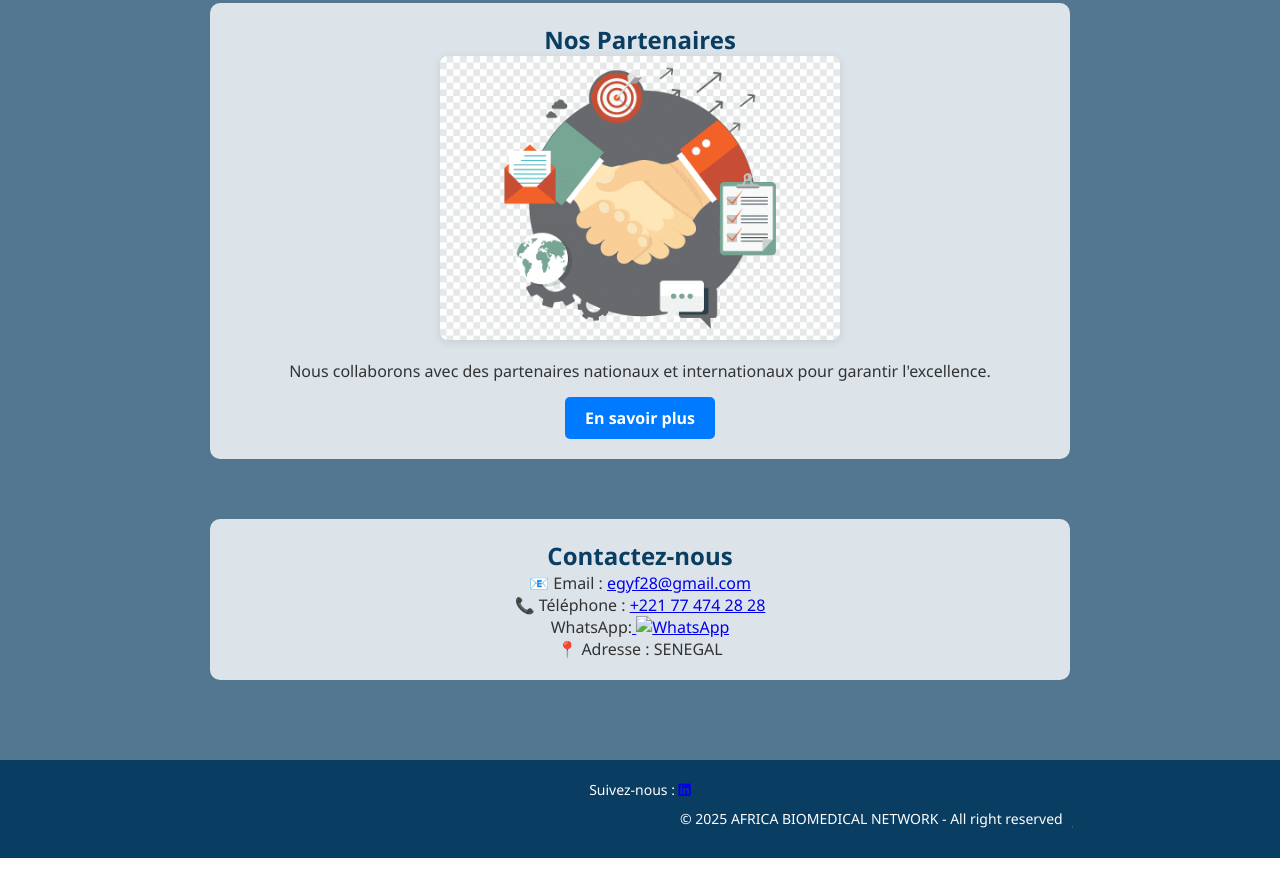
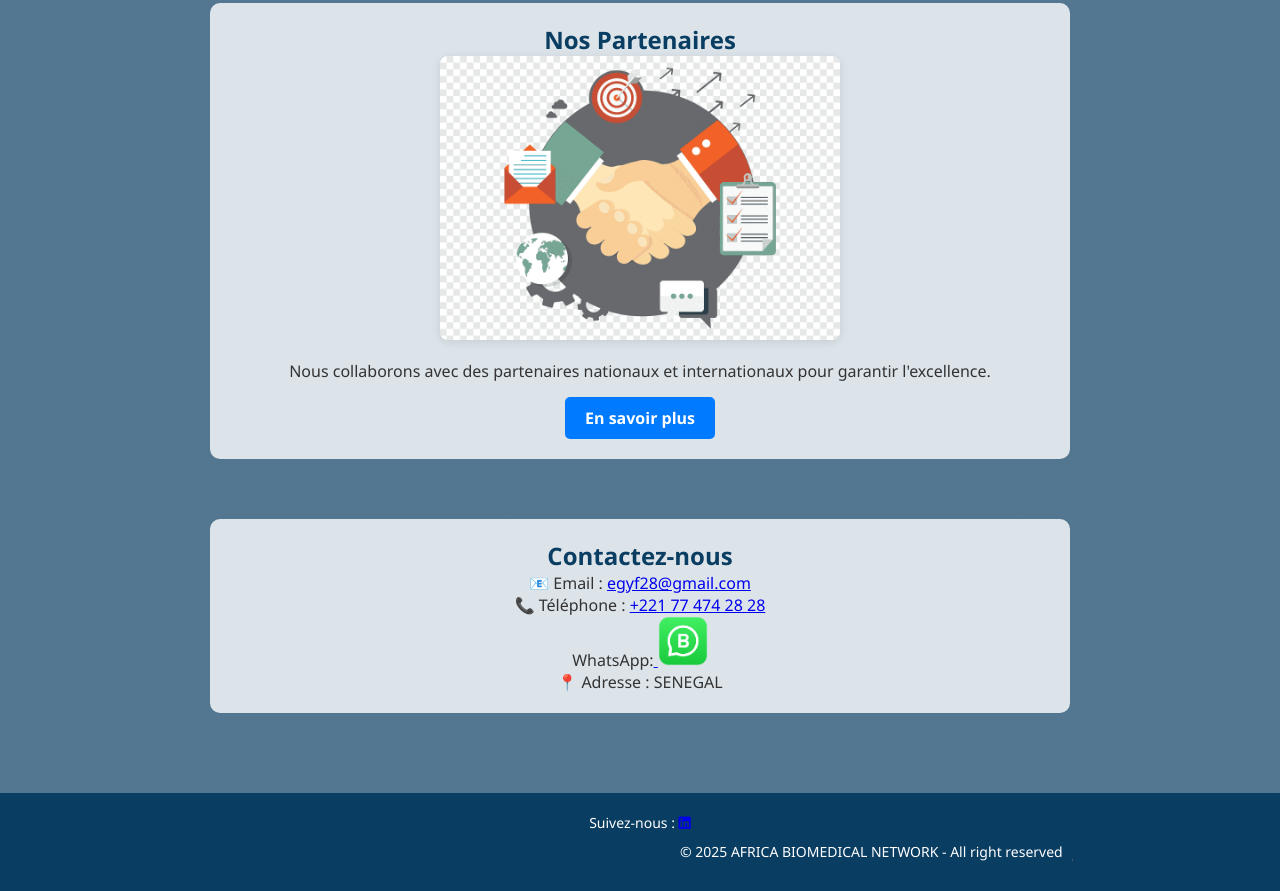
Before and after one commit to egyf28/ABNETWORK, a plain HTML site: page index.html in a window 1280 px wide. Shown: the part 1783-2674 px from the top of the page. Before the commit the page ends 2641 px from the top, so only its background shows below. Drawn offline with nearby package versions, Linux system fonts and the light colour scheme.

Commit message:
Update index.html

```diff
--- a/index.html
+++ b/index.html
@@ -125,7 +125,7 @@
     <p>📧 Email : <a href="mailto:egyf28@gmail.com">egyf28@gmail.com</a></p>
     <p>📞 Téléphone : <a href="tel:+221774742828">+221 77 474 28 28</a></p>
     <p> WhatsApp:<a href="https://wa.me/+221774742828" target="_blank">
-        <img src="URL_DE_VOTRE_IMAGE_LOGO_WHATSAPP" alt="WhatsApp" width="50" height="50">
+        <img src="whatsapp-business.png" alt="WhatsApp" width="50" height="50">
     </a></p>
     <p>📍 Adresse : SENEGAL</p>
   </div>
```
